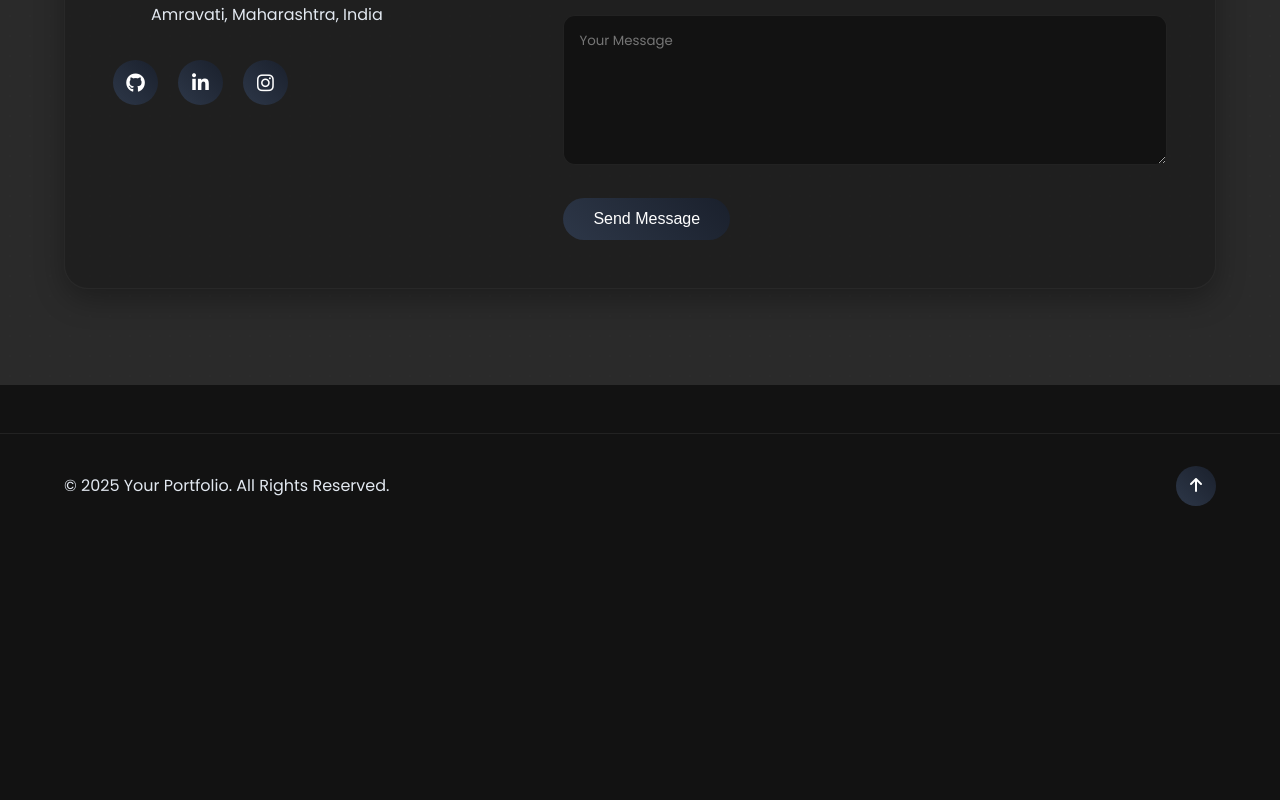
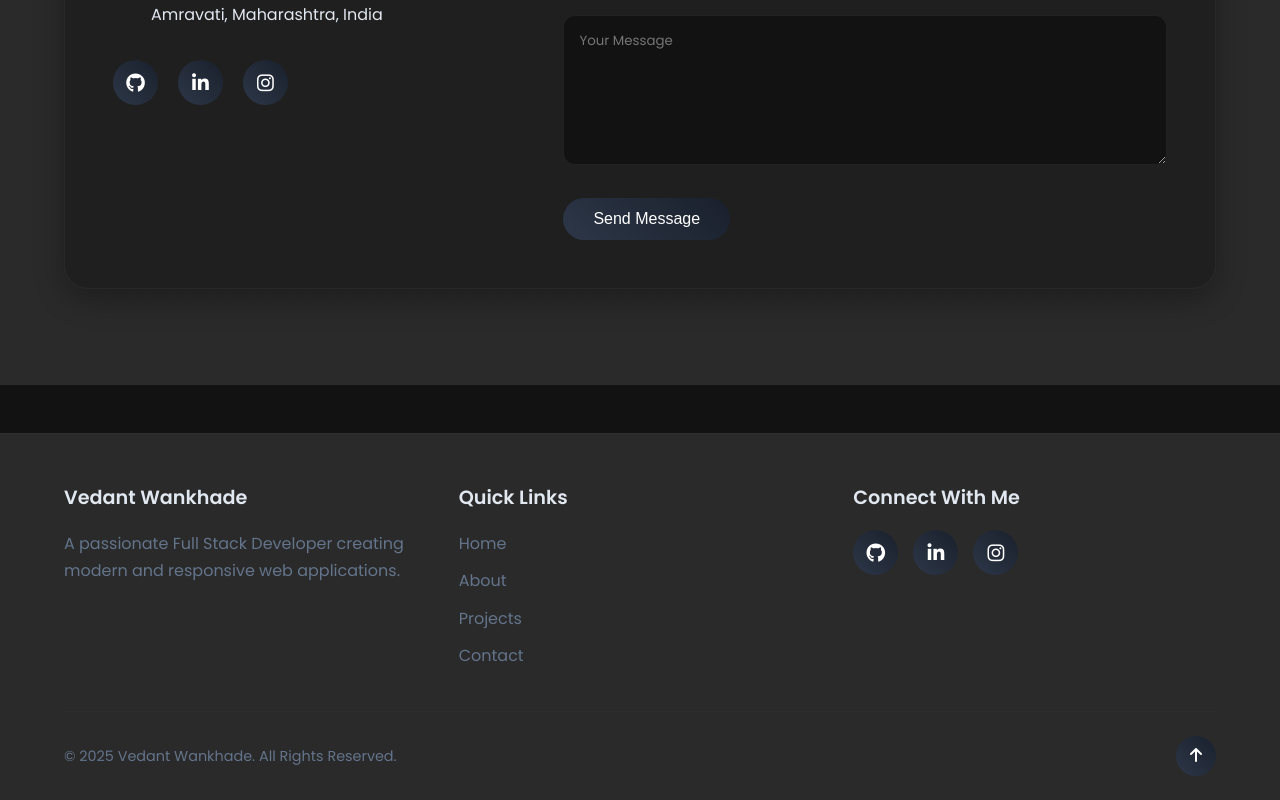
Before and after one commit to vedantwankhade123/Portfolio_Website, a React (Vite) app: page / in a window 1280 px wide. Shown: the part 5263-6063 px from the top of the page. Before the commit the page ends 5801 px from the top, so only its background shows below. Built offline with nearby package versions, Linux system fonts and the light colour scheme.

Commit message:
[dyad] Adding an enhanced footer - wrote 2 file(s)

```diff
--- a/src/components/Footer.jsx
+++ b/src/components/Footer.jsx
@@ -2,12 +2,35 @@ import React from 'react';
 
 const Footer = () => {
   return (
-    <footer>
+    <footer className="site-footer">
       <div className="container">
         <div className="footer-content">
-          <p>&copy; 2025 Your Portfolio. All Rights Reserved.</p>
+          <div className="footer-about">
+            <h3>Vedant Wankhade</h3>
+            <p>A passionate Full Stack Developer creating modern and responsive web applications.</p>
+          </div>
+          <div className="footer-links">
+            <h4>Quick Links</h4>
+            <ul>
+              <li><a href="#home">Home</a></li>
+              <li><a href="#about">About</a></li>
+              <li><a href="#projects">Projects</a></li>
+              <li><a href="#contact">Contact</a></li>
+            </ul>
+          </div>
+          <div className="footer-social">
+            <h4>Connect With Me</h4>
+            <div className="social-links">
+              <a href="https://github.com/vedantwankhade123" target="_blank" rel="noopener noreferrer" className="social-icon" title="GitHub Profile"><i className="fab fa-github"></i></a>
+              <a href="https://linkedin.com/in/vedant-wankhade123" target="_blank" rel="noopener noreferrer" className="social-icon" title="LinkedIn Profile"><i className="fab fa-linkedin-in"></i></a>
+              <a href="https://instagram.com/_vedantkwankhade_" target="_blank" rel="noopener noreferrer" className="social-icon" title="Instagram Profile"><i className="fab fa-instagram"></i></a>
+            </div>
+          </div>
+        </div>
+        <div className="footer-bottom">
+          <p>&copy; {new Date().getFullYear()} Vedant Wankhade. All Rights Reserved.</p>
           <div className="back-to-top">
-            <a href="#home"><i className="fas fa-arrow-up"></i></a>
+            <a href="#home" title="Back to Top"><i className="fas fa-arrow-up"></i></a>
           </div>
         </div>
       </div>
--- a/src/index.css
+++ b/src/index.css
@@ -1137,12 +1137,66 @@ body.dark-mode .django-icon {
 .form-group textarea { min-height: 150px; resize: vertical; }
 
 /* Footer */
-footer {
-    padding: var(--spacing-6) 0;
+.site-footer {
+    background-color: var(--hover-color);
+    padding: var(--spacing-8) 0 0 0;
+    margin-top: var(--spacing-8);
     border-top: 1px solid var(--border-color);
-    margin-top: var(--spacing-8);
-}
-.footer-content { display: flex; justify-content: space-between; align-items: center; }
+}
+
+.site-footer .footer-content {
+    display: grid;
+    grid-template-columns: repeat(auto-fit, minmax(250px, 1fr));
+    gap: var(--spacing-6);
+    padding-bottom: var(--spacing-6);
+}
+
+.site-footer h3, .site-footer h4 {
+    font-size: 1.2rem;
+    margin-bottom: var(--spacing-4);
+    font-weight: 600;
+}
+
+.site-footer p {
+    color: var(--text-muted);
+}
+
+.footer-links ul {
+    list-style: none;
+    padding: 0;
+}
+
+.footer-links li {
+    margin-bottom: 10px;
+}
+
+.footer-links a {
+    color: var(--text-muted);
+    transition: color 0.3s ease;
+}
+
+.footer-links a:hover {
+    color: var(--primary-color);
+}
+
+.footer-social .social-links {
+    display: flex;
+    gap: 15px;
+    margin-top: 0;
+}
+
+.footer-bottom {
+    display: flex;
+    justify-content: space-between;
+    align-items: center;
+    padding: var(--spacing-5) 0;
+    border-top: 1px solid var(--border-color);
+}
+
+.footer-bottom p {
+    font-size: 0.9rem;
+}
+
 .back-to-top {
     width: 40px;
     height: 40px;
@@ -1151,7 +1205,13 @@ footer {
     display: flex;
     align-items: center;
     justify-content: center;
-}
+    transition: transform 0.3s ease;
+}
+
+.back-to-top:hover {
+    transform: translateY(-4px);
+}
+
 .back-to-top a {
     color: white;
 }
@@ -1715,7 +1775,18 @@ footer {
     .timeline-item { flex-direction: column; padding-left: 0; align-items: center; }
     .timeline-icon { position: static; margin-bottom: var(--spacing-4); }
     .timeline-content { text-align: center; }
-    .footer-content { flex-direction: column; gap: var(--spacing-4); }
+
+    .site-footer .footer-content {
+        grid-template-columns: 1fr;
+        text-align: center;
+    }
+    .footer-social .social-links {
+        justify-content: center;
+    }
+    .footer-bottom {
+        flex-direction: column;
+        gap: var(--spacing-4);
+    }
 
     .certifications-carousel {
         height: 250px;
```
